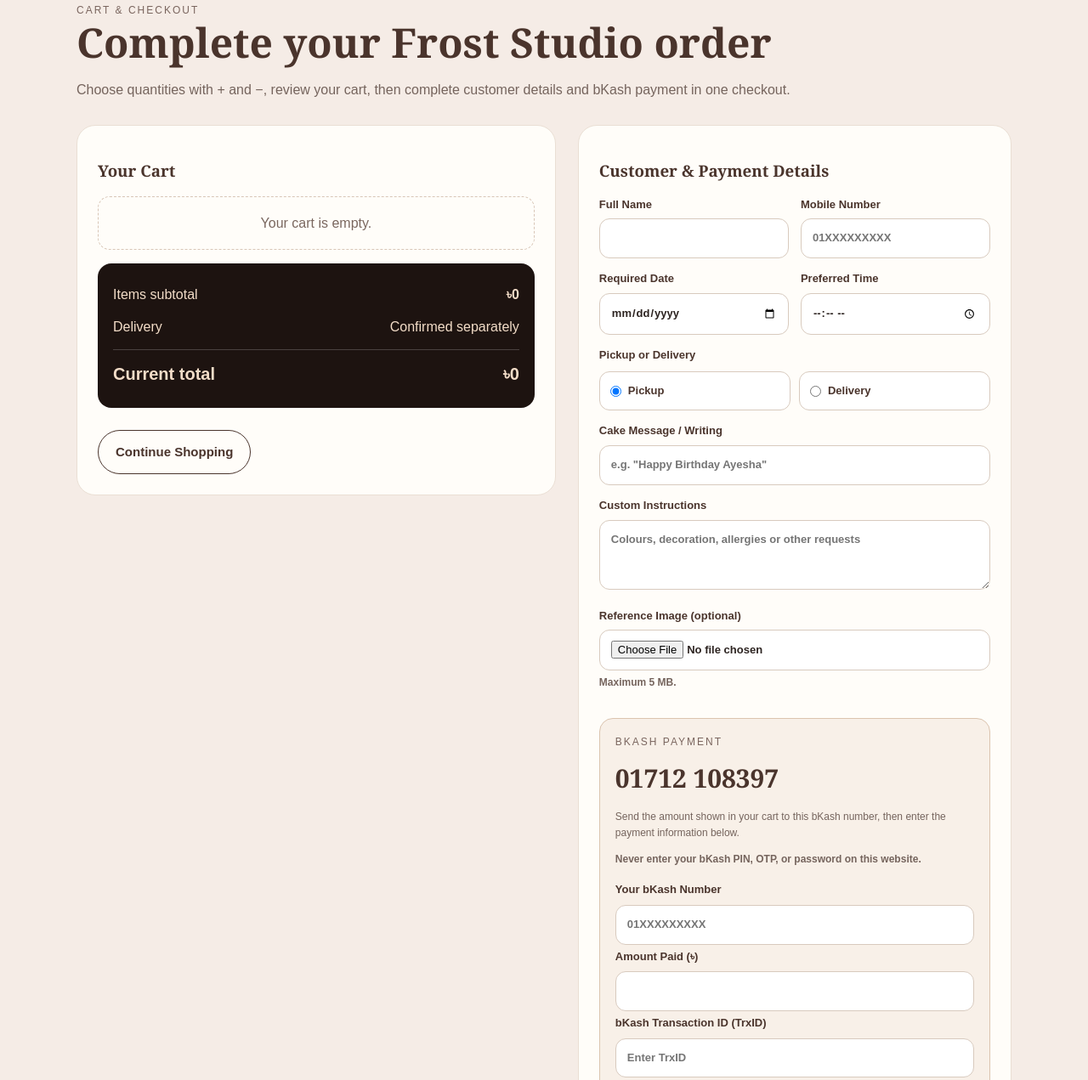
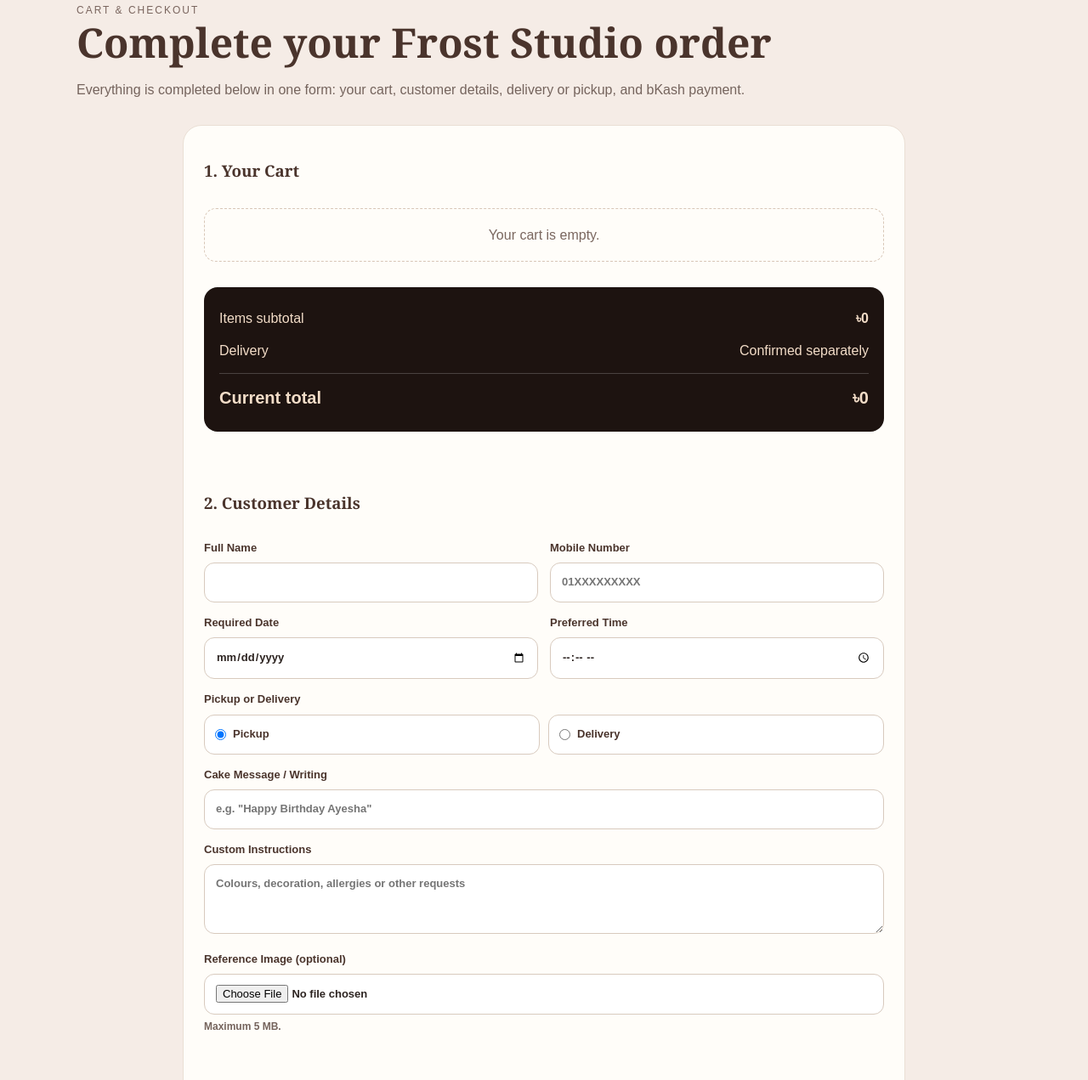
Before and after one commit to Iftiruuh/Frost-Studio, a website: page index.html in a window 1280 px wide. Shown: the part 5279-6550 px from the top of the page at 85% size. Drawn offline with Linux system fonts and the light colour scheme.

Commit message:
Add files via upload

```diff
--- a/index.html
+++ b/index.html
@@ -794,66 +794,129 @@
 
 
 
+
 <section id="checkout" class="soft">
   <div class="section-inner">
     <div class="eyebrow">Cart & Checkout</div>
     <h2>Complete your Frost Studio order</h2>
-    <p class="muted">Choose quantities with + and −, review your cart, then complete customer details and bKash payment in one checkout.</p>
-    <div class="checkout-layout">
-      <div class="checkout-card">
-        <h3>Your Cart</h3>
-        <div id="checkoutCartList"><div class="cart-empty">Your cart is empty.</div></div>
+    <p class="muted">Everything is completed below in one form: your cart, customer details, delivery or pickup, and bKash payment.</p>
+
+    <div class="checkout-card" style="max-width:850px;margin:28px auto 0">
+      <form id="unifiedCheckoutForm">
+
+        <h3>1. Your Cart</h3>
+        <div id="checkoutCartList">
+          <div class="cart-empty">Your cart is empty.</div>
+        </div>
+
         <div class="summary-box">
           <div class="summary-row"><span>Items subtotal</span><strong id="checkoutSubtotal">৳0</strong></div>
           <div class="summary-row"><span>Delivery</span><span>Confirmed separately</span></div>
           <div class="summary-row summary-total"><span>Current total</span><strong id="checkoutTotal">৳0</strong></div>
         </div>
-        <div class="buttons"><a class="btn btn-secondary" href="#menu">Continue Shopping</a></div>
+
+        <div style="height:26px"></div>
+        <h3>2. Customer Details</h3>
+
+        <div class="form-grid-2">
+          <label>
+            Full Name
+            <input id="checkoutName" type="text" maxlength="80" required>
+          </label>
+          <label>
+            Mobile Number
+            <input id="checkoutPhone" type="tel" maxlength="20" placeholder="01XXXXXXXXX" required>
+          </label>
         </div>
 
-      <div class="checkout-card">
-        <h3>Customer & Payment Details</h3>
-        <form id="unifiedCheckoutForm">
         <div class="form-grid-2">
-            <label>Full Name<input id="checkoutName" type="text" maxlength="80" required></label>
-            <label>Mobile Number<input id="checkoutPhone" type="tel" maxlength="20" placeholder="01XXXXXXXXX" required></label>
+          <label>
+            Required Date
+            <input id="checkoutDate" type="date" required>
+          </label>
+          <label>
+            Preferred Time
+            <input id="checkoutTime" type="time" required>
+          </label>
         </div>
-          <div class="form-grid-2">
-            <label>Required Date<input id="checkoutDate" type="date" required></label>
-            <label>Preferred Time<input id="checkoutTime" type="time" required></label>
-          </div>
+
         <label>
           Pickup or Delivery
           <div class="choice-row">
-              <label class="choice"><input type="radio" name="checkoutFulfilment" value="pickup" checked> Pickup</label>
-              <label class="choice"><input type="radio" name="checkoutFulfilment" value="delivery"> Delivery</label>
+            <label class="choice">
+              <input type="radio" name="checkoutFulfilment" value="pickup" checked>
+              Pickup
+            </label>
+            <label class="choice">
+              <input type="radio" name="checkoutFulfilment" value="delivery">
+              Delivery
+            </label>
           </div>
         </label>
+
         <div id="checkoutDeliveryFields" class="delivery-fields">
-            <label>Delivery Address<textarea id="checkoutDeliveryAddress" maxlength="250" placeholder="House/road/area, Dhaka"></textarea></label>
-            <p class="file-note">Delivery charge is confirmed separately depending on location.</p>
+          <label>
+            Delivery Address
+            <textarea id="checkoutDeliveryAddress" maxlength="250" placeholder="House/road/area, Dhaka"></textarea>
+          </label>
+          <p class="file-note">Delivery charge will be confirmed based on location.</p>
         </div>
-          <label>Cake Message / Writing<input id="checkoutCakeMessage" type="text" maxlength="100" placeholder='e.g. "Happy Birthday Ayesha"'></label>
-          <label>Custom Instructions<textarea id="checkoutInstructions" maxlength="500" placeholder="Colours, decoration, allergies or other requests"></textarea></label>
-          <label>Reference Image (optional)<input id="checkoutReferenceImage" type="file" accept="image/*"><div class="file-note">Maximum 5 MB.</div></label>
+
+        <label>
+          Cake Message / Writing
+          <input id="checkoutCakeMessage" type="text" maxlength="100" placeholder='e.g. "Happy Birthday Ayesha"'>
+        </label>
+
+        <label>
+          Custom Instructions
+          <textarea id="checkoutInstructions" maxlength="500" placeholder="Colours, decoration, allergies or other requests"></textarea>
+        </label>
+
+        <label>
+          Reference Image (optional)
+          <input id="checkoutReferenceImage" type="file" accept="image/*">
+          <div class="file-note">Maximum 5 MB.</div>
+        </label>
+
+        <div style="height:26px"></div>
+        <h3>3. bKash Payment</h3>
 
         <div class="payment-panel">
-            <div class="eyebrow">bKash Payment</div>
+          <div class="eyebrow">Pay to</div>
           <div class="bkash-number">01712 108397</div>
-            <p class="small">Send the amount shown in your cart to this bKash number, then enter the payment information below.</p>
+          <p class="small">Send the amount shown above to this bKash number, then enter your payment information below.</p>
           <p class="small"><strong>Never enter your bKash PIN, OTP, or password on this website.</strong></p>
-            <label>Your bKash Number<input id="checkoutBkashNumber" type="tel" maxlength="20" placeholder="01XXXXXXXXX" required></label>
-            <label>Amount Paid (৳)<input id="checkoutPaidAmount" type="number" min="1" step="0.01" required></label>
-            <label>bKash Transaction ID (TrxID)<input id="checkoutTrxId" type="text" maxlength="40" placeholder="Enter TrxID" required></label>
+
+          <label>
+            Your bKash Number
+            <input id="checkoutBkashNumber" type="tel" maxlength="20" placeholder="01XXXXXXXXX" required>
+          </label>
+
+          <label>
+            Amount Paid (৳)
+            <input id="checkoutPaidAmount" type="number" min="1" step="0.01" required>
+          </label>
+
+          <label>
+            bKash Transaction ID (TrxID)
+            <input id="checkoutTrxId" type="text" maxlength="40" placeholder="Enter TrxID" required>
+          </label>
         </div>
 
-          <button class="btn btn-primary full" type="submit" id="placeOrderBtn">Place Order & Submit Payment</button>
+        <button class="btn btn-primary full" type="submit" id="placeOrderBtn">
+          Submit Order
+        </button>
+
+        <p class="small" style="text-align:center;margin-top:10px">
+          One submission sends both your order details and payment confirmation.
+        </p>
       </form>
+
       <div id="checkoutSuccess" class="checkout-success"></div>
     </div>
   </div>
-  </div>
 </section>
+
 <section id="about" class="soft">
     <div class="section-inner">
       <div class="eyebrow">About Us</div>
@@ -994,7 +1057,7 @@
   if(file) formData.append('referenceImage',file);
 
   const btn=document.getElementById('placeOrderBtn');
-  btn.disabled=true; btn.textContent='Submitting order…';
+  btn.disabled=true; btn.textContent='Submitting…';
 
   try{
     const res=await fetch('/api/checkout',{method:'POST',body:formData});
@@ -1011,7 +1074,7 @@
     e.target.reset();
     document.getElementById('checkoutDeliveryFields').classList.remove('show');
   }catch(err){alert(err.message);}
-  finally{btn.disabled=false;btn.textContent='Place Order & Submit Payment';}
+  finally{btn.disabled=false;btn.textContent='Submit Order';}
 });
 
 renderCart();
```
Also changed, not shown: SINGLE_CHECKOUT_UPDATE_GUIDE.txt (added, +17 -0 lines), README.md. Lines whose indentation alone changed are shown as unchanged.
